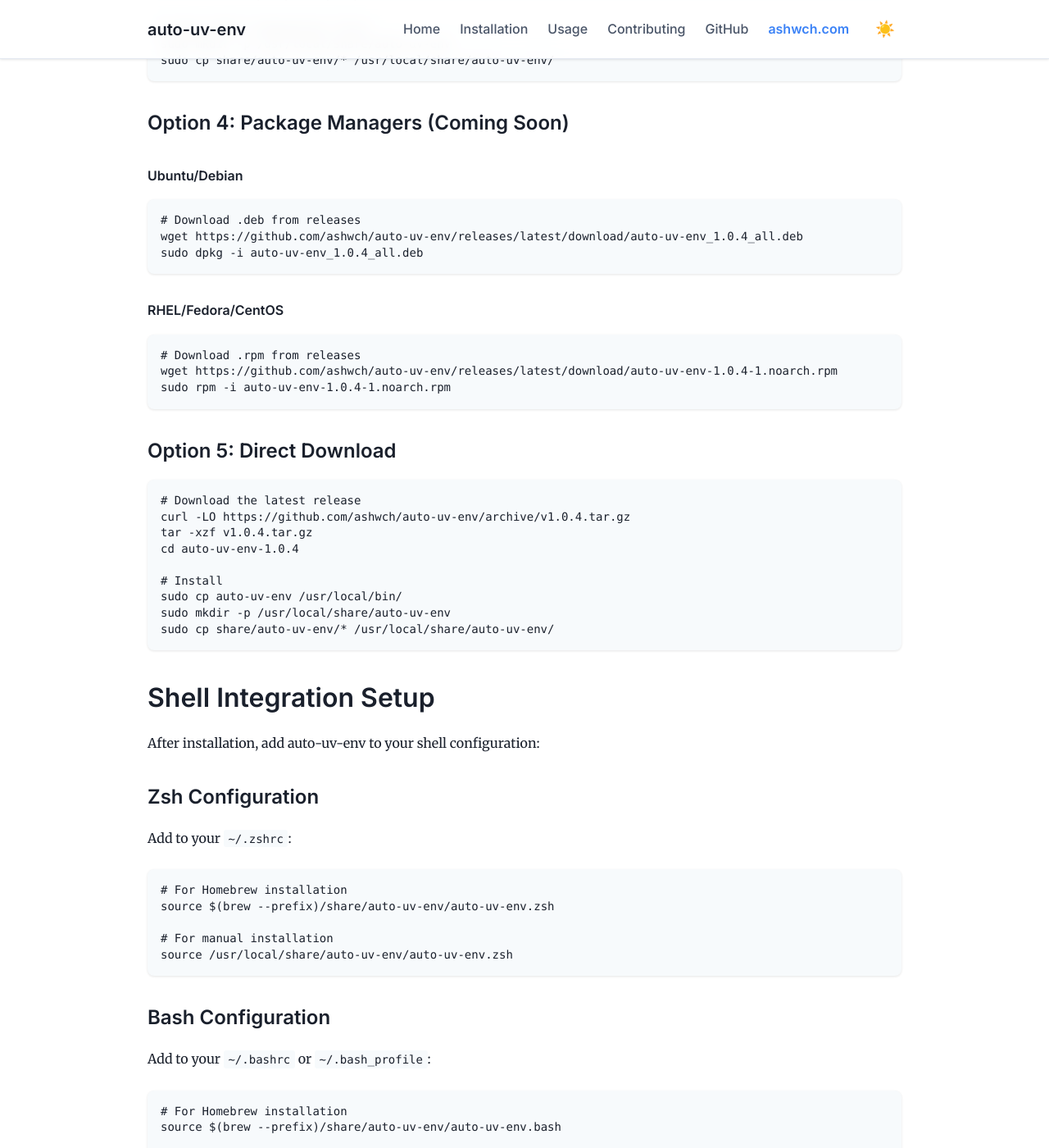
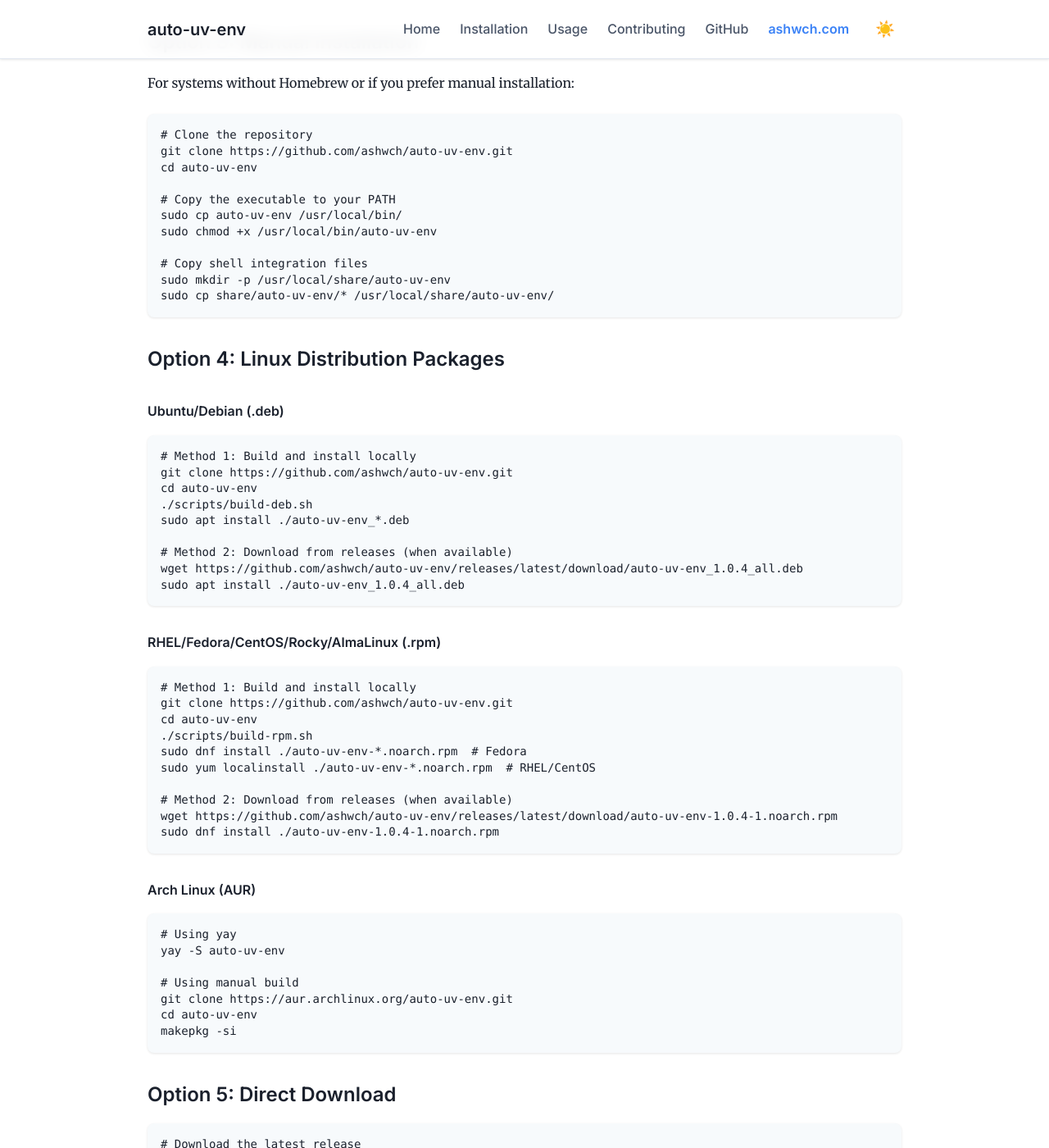
Before and after one commit to ashwch/auto-uv-env, a Jekyll site: the page built from docs/installation.md, in a window 1280 px wide and 1400 px high, scrolled down 1348 px. Shown: the whole window at 82% size. Built offline with Jekyll 4.4.1, drawn with Linux system fonts in a browser that asks for light colours; some of the changed text lies outside the part shown.

Commit message:
feat: Add comprehensive Linux distribution support and documentation updates
This commit adds full support for Linux distributions and updates all
documentation to reflect recent changes including the performance optimization.

Key additions:
- Add build-deb.sh script for creating Debian/Ubuntu packages
  - Builds proper .deb packages with control files
  - Includes post-install and pre-removal scripts
  - Validates packages with dpkg-deb and lintian

- Add build-rpm.sh script for creating Red Hat/Fedora packages
  - Builds .rpm packages with spec files
  - Supports RHEL, CentOS, Fedora, Rocky, AlmaLinux
  - Includes proper changelog and dependency management

- Enhance universal install.sh script
  - Auto-detects OS and chooses appropriate installation method
  - Supports building native packages when tools are available
  - Falls back to universal installation when needed
  - Added command-line options (--help, --universal, --skip-shell, --dir)

Documentation updates:
- Update installation guide with Linux package instructions
- Document performance optimization (4ms fast-path)
- Add troubleshooting for performance issues
- Update feature list to reflect all recent improvements
- Add proper shell integration paths for package installations
- Document state tracking and manual venv protection

The Linux support is production-ready with:
- Proper package metadata and descriptions
- Dependency declarations (bash >= 4.0)
- Installation/removal scripts
- Multi-distribution compatibility
- Clear installation instructions

This completes the Linux distribution support requested by the user
and ensures all documentation accurately reflects the current state
of the project including the performance optimizations.

````diff
--- a/docs/installation.md
+++ b/docs/installation.md
@@ -31,7 +31,7 @@ brew install auto-uv-env
 
 ### Option 2: Install Script (Universal)
 
-Works on Ubuntu, Debian, RHEL, Fedora, CentOS, and more:
+Works on Ubuntu, Debian, RHEL, Fedora, CentOS, Rocky Linux, AlmaLinux, and more:
 
 ```bash
 # Install latest version
@@ -39,7 +39,17 @@ curl -sSL https://raw.githubusercontent.com/ashwch/auto-uv-env/main/scripts/inst
 
 # Install specific version
 curl -sSL https://raw.githubusercontent.com/ashwch/auto-uv-env/main/scripts/install.sh | bash -s -- 1.0.4
+
+# Install with options
+curl -sSL https://raw.githubusercontent.com/ashwch/auto-uv-env/main/scripts/install.sh | bash -s -- --help
 ```
+
+The install script will:
+- Detect your operating system
+- Build native packages (.deb or .rpm) when possible
+- Fall back to universal installation if needed
+- Set up shell integration automatically
+- Check for required dependencies
 
 ### Option 3: Manual Installation
 
@@ -59,22 +69,47 @@ sudo mkdir -p /usr/local/share/auto-uv-env
 sudo cp share/auto-uv-env/* /usr/local/share/auto-uv-env/
 ```
 
-### Option 4: Package Managers (Coming Soon)
+### Option 4: Linux Distribution Packages
 
-#### Ubuntu/Debian
+#### Ubuntu/Debian (.deb)
 
 ```bash
-# Download .deb from releases
+# Method 1: Build and install locally
+git clone https://github.com/ashwch/auto-uv-env.git
+cd auto-uv-env
+./scripts/build-deb.sh
+sudo apt install ./auto-uv-env_*.deb
+
+# Method 2: Download from releases (when available)
 wget https://github.com/ashwch/auto-uv-env/releases/latest/download/auto-uv-env_1.0.4_all.deb
-sudo dpkg -i auto-uv-env_1.0.4_all.deb
+sudo apt install ./auto-uv-env_1.0.4_all.deb
 ```
 
-#### RHEL/Fedora/CentOS
+#### RHEL/Fedora/CentOS/Rocky/AlmaLinux (.rpm)
 
 ```bash
-# Download .rpm from releases
+# Method 1: Build and install locally
+git clone https://github.com/ashwch/auto-uv-env.git
+cd auto-uv-env
+./scripts/build-rpm.sh
+sudo dnf install ./auto-uv-env-*.noarch.rpm  # Fedora
+sudo yum localinstall ./auto-uv-env-*.noarch.rpm  # RHEL/CentOS
+
+# Method 2: Download from releases (when available)
 wget https://github.com/ashwch/auto-uv-env/releases/latest/download/auto-uv-env-1.0.4-1.noarch.rpm
-sudo rpm -i auto-uv-env-1.0.4-1.noarch.rpm
+sudo dnf install ./auto-uv-env-1.0.4-1.noarch.rpm
+```
+
+#### Arch Linux (AUR)
+
+```bash
+# Using yay
+yay -S auto-uv-env
+
+# Using manual build
+git clone https://aur.archlinux.org/auto-uv-env.git
+cd auto-uv-env
+makepkg -si
 ```
 
 ### Option 5: Direct Download
@@ -195,15 +230,29 @@ sudo rm -rf /usr/local/share/auto-uv-env
 If you get "command not found" after installation:
 - Ensure `/usr/local/bin` is in your PATH
 - For Homebrew, ensure `$(brew --prefix)/bin` is in your PATH
+- For package installations, try `/usr/bin/auto-uv-env`
 
 ### UV not found
 
 If you get "UV not found" error:
 - Install UV: `curl -LsSf https://astral.sh/uv/install.sh | sh`
 - Ensure UV is in your PATH
+- Add `export PATH="$HOME/.cargo/bin:$PATH"` to your shell config
 
 ### Shell integration not working
 
 - Make sure you've reloaded your shell configuration
 - Check that the source path is correct for your installation method
 - Try running the command manually to see any error messages
+- For package installations, the integration files are in `/usr/share/auto-uv-env/`
+
+### Performance issues
+
+auto-uv-env is optimized for performance:
+- Non-Python directories: ~4ms overhead (fast-path optimization)
+- Python directories: ~50-100ms (includes environment checking)
+
+If experiencing slow shell startup:
+1. Ensure you have the latest version
+2. Check for conflicting shell plugins
+3. Report issues at https://github.com/ashwch/auto-uv-env/issues
````
Also changed, not shown: docs/index.md (+38 -6 lines), docs/usage.md (+30 -5 lines), README.md, 3 other files.
